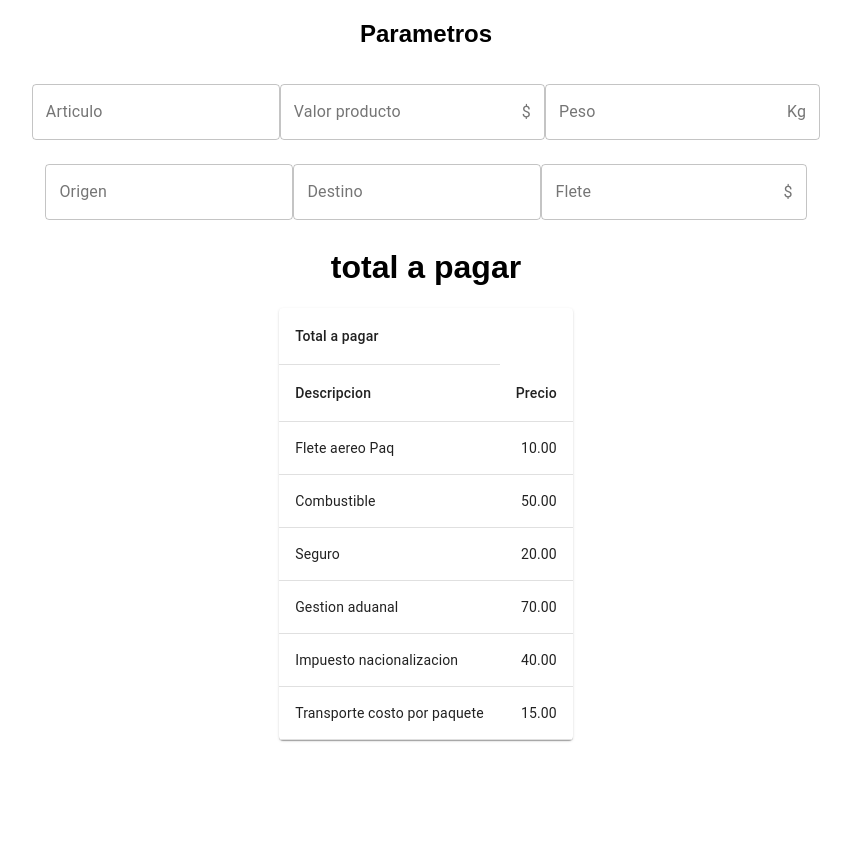
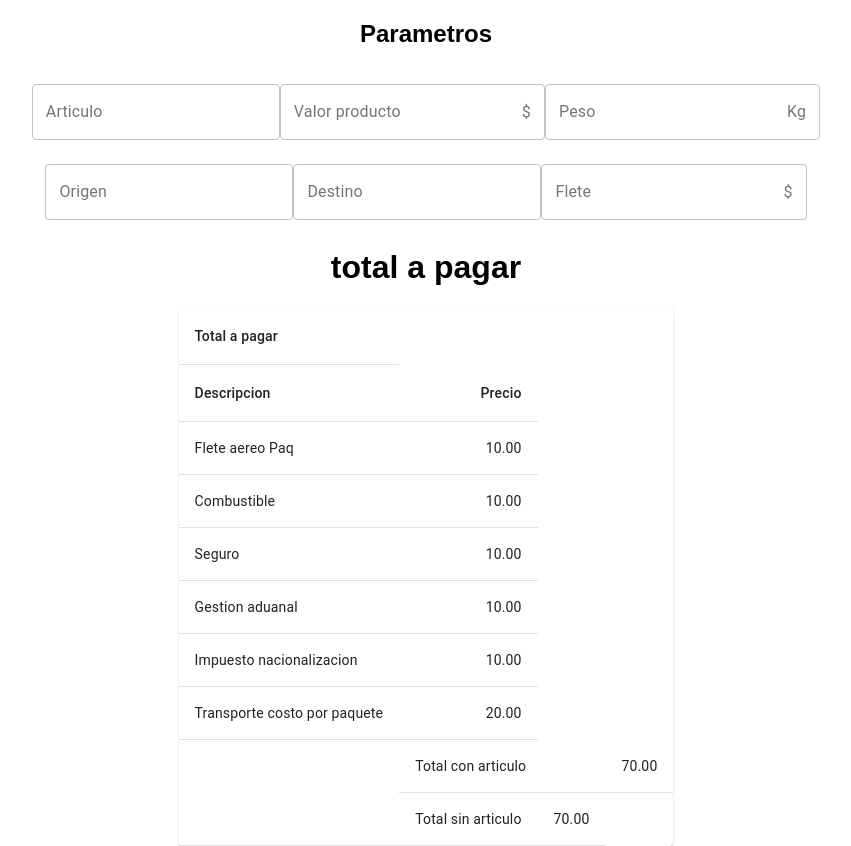
Before and after one commit to ulra/calculadoraEnvios, a React (Create React App) app: page / in a window 1280 px wide. Shown: the whole page, without its empty margins (214-1065 px from the left). Before the commit the page ends 800 px from the top, so only its background shows below. Built offline with nearby package versions, Linux system fonts and the light colour scheme.

Commit message:
17Noviembre

```diff
--- a/src/components/Pagar.js
+++ b/src/components/Pagar.js
@@ -15,14 +15,20 @@ function descripcion(desc, precio) {
     return { desc, precio };
 }
 
+function TotalArt(items) {
+    return items.map(({ precio }) => precio).reduce((sum, i) => sum + i, 0);
+}
+
 const rows = [
     descripcion('Flete aereo Paq', 10),
-    descripcion('Combustible', 50),
-    descripcion('Seguro', 20),
-    descripcion('Gestion aduanal', 70),
-    descripcion('Impuesto nacionalizacion', 40),
-    descripcion('Transporte costo por paquete', 15),
+    descripcion('Combustible', 10),
+    descripcion('Seguro', 10),
+    descripcion('Gestion aduanal', 10),
+    descripcion('Impuesto nacionalizacion', 10),
+    descripcion('Transporte costo por paquete', 20),
 ];
+
+const invoiceTotalArt = TotalArt(rows);
 
 export default function Pagar() {
         return (
@@ -48,6 +54,16 @@ export default function Pagar() {
                                     <TableCell align="right">{ccyFormat(row.precio)}</TableCell>
                                     </TableRow>
                                 ))}
+
+                                <TableRow>
+                                    <TableCell rowSpan={3} />
+                                    <TableCell colSpan={2}>Total con articulo</TableCell>
+                                    <TableCell align="right">{ccyFormat(invoiceTotalArt)}</TableCell>
+                                </TableRow>
+                                <TableRow>
+                                    <TableCell>Total sin articulo</TableCell>
+                                    <TableCell align="rigth">{ccyFormat(invoiceTotalArt)}</TableCell>
+                                </TableRow>
                             </TableBody>
                         </Paper>
                     </Col>
```
